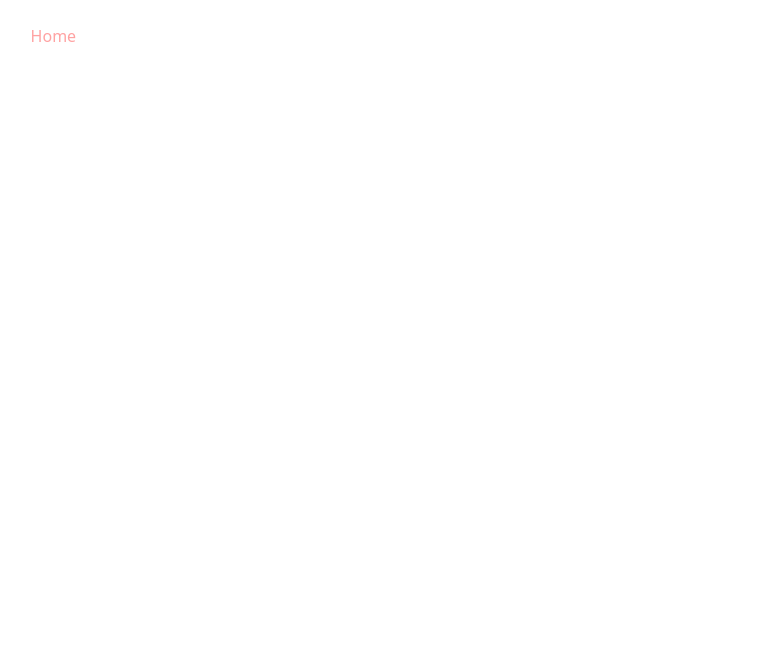
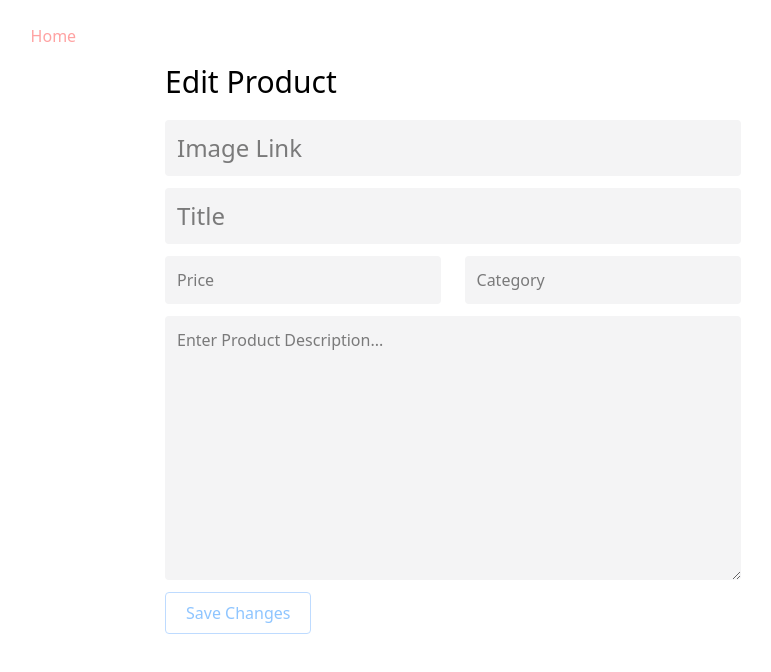
Before and after one commit to 72Chandu/FRONTEND, a React (Vite) app in the folder project4-react/: page /edit/1 in a window 1280 px wide. Before the commit this address had no page. Shown: the top 672 px of the page, without its empty margins (187-958 px from the left). Built offline with nearby package versions, Linux system fonts and the light colour scheme.

Commit message:
adding the edit function for product

```diff
--- a/project4-react/src/App.jsx
+++ b/project4-react/src/App.jsx
@@ -3,6 +3,7 @@ import {Routes,Route, Link, useLocation} from 'react-router-dom'
 import Home from './components/Home'
 import Details from './components/Details'
 import Create from './components/Create'
+import Edit from './components/Edit'
 const App = () => {
   const {search,pathname}=useLocation();
   //console.log(search,pathname)
@@ -12,6 +13,7 @@ const App = () => {
       <Routes>
         <Route path='/' element={<Home/>}/>
         <Route path='/detail/:id' element={<Details/>}/>
+        <Route path='/edit/:id' element={<Edit/>}/>
         <Route path='/create' element={<Create/>}/>
       </Routes>
     </div>
--- a/project4-react/src/components/Details.jsx
+++ b/project4-react/src/components/Details.jsx
@@ -46,7 +46,7 @@ const Details = () => {
 
         {/* Buttons */}
         <div className="flex">
-          <button className="mr-5 py-2 px-5 border rounded border-blue-300 text-blue-500 hover:bg-blue-500 hover:text-white transition">Edit</button>
+          <button onClick={() => navigate(`/edit/${product.id}`)} className="mr-5 py-2 px-5 border rounded border-blue-300 text-blue-500 hover:bg-blue-500 hover:text-white transition">Edit</button>
           <button onClick={()=>productDeleteHandler(product.id)} className="py-2 px-5 border rounded border-red-300 text-red-500 hover:bg-red-500 hover:text-white transition">Delete</button>
         </div>
       </div>
--- /dev/null
+++ b/project4-react/src/components/Edit.jsx
@@ -0,0 +1,61 @@
+import React, { useContext, useEffect, useState } from "react";
+import { useNavigate, useParams } from "react-router-dom";
+import { ProductContext } from "../utils/Context";
+
+const Edit = () => {
+  const navigate = useNavigate();
+  const { id } = useParams(); // Get product ID from URL
+  const [products, setProducts] = useContext(ProductContext);
+
+  const [title, setTitle] = useState("");
+  const [image, setImage] = useState("");
+  const [category, setCategory] = useState("");
+  const [price, setPrice] = useState("");
+  const [description, setDescription] = useState("");
+
+  // Load the existing product details
+  useEffect(() => {
+    const existingProduct = products.find((p) => p.id === id);
+    if (existingProduct) {
+      setTitle(existingProduct.title);
+      setImage(existingProduct.image);
+      setCategory(existingProduct.category);
+      setPrice(existingProduct.price);
+      setDescription(existingProduct.description);
+    }
+  }, [id, products]);
+
+  const handleEditProduct = (e) => {
+    e.preventDefault();
+
+    if (title.trim().length < 5 || price.trim().length <1 || image.trim().length < 5 || category.trim().length < 5 || description.trim().length < 5) {
+      alert("Each input must have at least 5 characters");
+      return;
+    }
+
+    const updatedProducts = products.map((p) =>
+      p.id === id ? { ...p, title, image, category, price, description } : p
+    );
+
+    setProducts(updatedProducts);
+    localStorage.setItem("products", JSON.stringify(updatedProducts));
+    navigate("/");
+  };
+
+  return (
+    <form onSubmit={handleEditProduct} className="flex flex-col items-center p-[5%] w-screen h-screen">
+      <h1 className="mb-5 w-1/2 text-3xl">Edit Product</h1>
+      <input type="url" placeholder="Image Link" className="text-2xl bg-zinc-100 rounded p-3 w-1/2 mb-3" onChange={(e) => setImage(e.target.value)} value={image}/>
+      <input type="text" placeholder="Title" className="text-2xl bg-zinc-100 rounded p-3 w-1/2 mb-3" onChange={(e) => setTitle(e.target.value)} value={title}/>
+      <div className="w-1/2 flex justify-between">
+        <input type="number" placeholder="Price" className="text-1xl bg-zinc-100 rounded p-3 w-[48%] mb-3" onChange={(e) => setPrice(e.target.value)} value={price}/>
+        <input type="text" placeholder="Category" className="text-1xl bg-zinc-100 rounded p-3 w-[48%] mb-3" onChange={(e) => setCategory(e.target.value)} value={category}/>
+      </div>
+      <textarea rows="10" placeholder="Enter Product Description..." className="text-1xl bg-zinc-100 rounded p-3 w-1/2 mb-3" onChange={(e) => setDescription(e.target.value)} value={description}></textarea>
+      <div className="w-1/2">
+        <button className="py-2 px-5 border rounded border-blue-200 text-blue-300"> Save Changes</button>
+      </div>
+    </form>
+  );
+};
+export default Edit;
```
